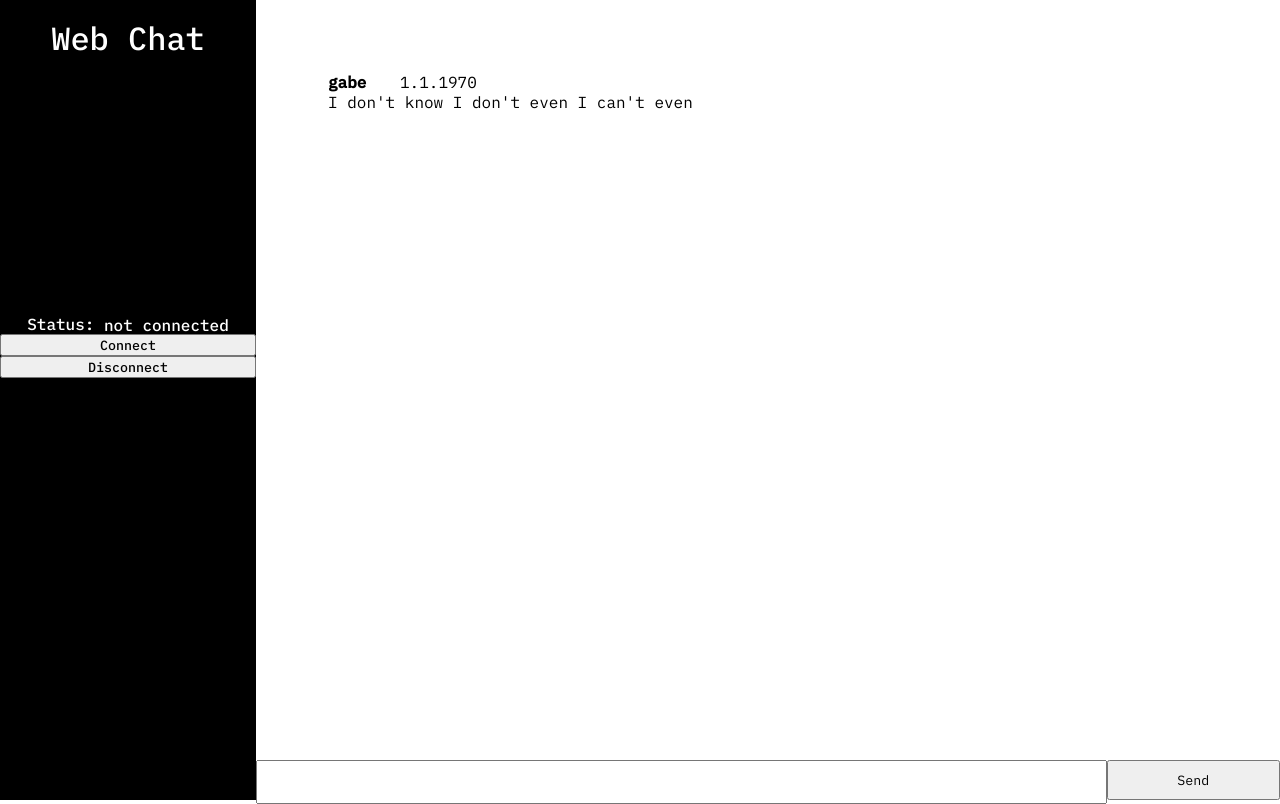
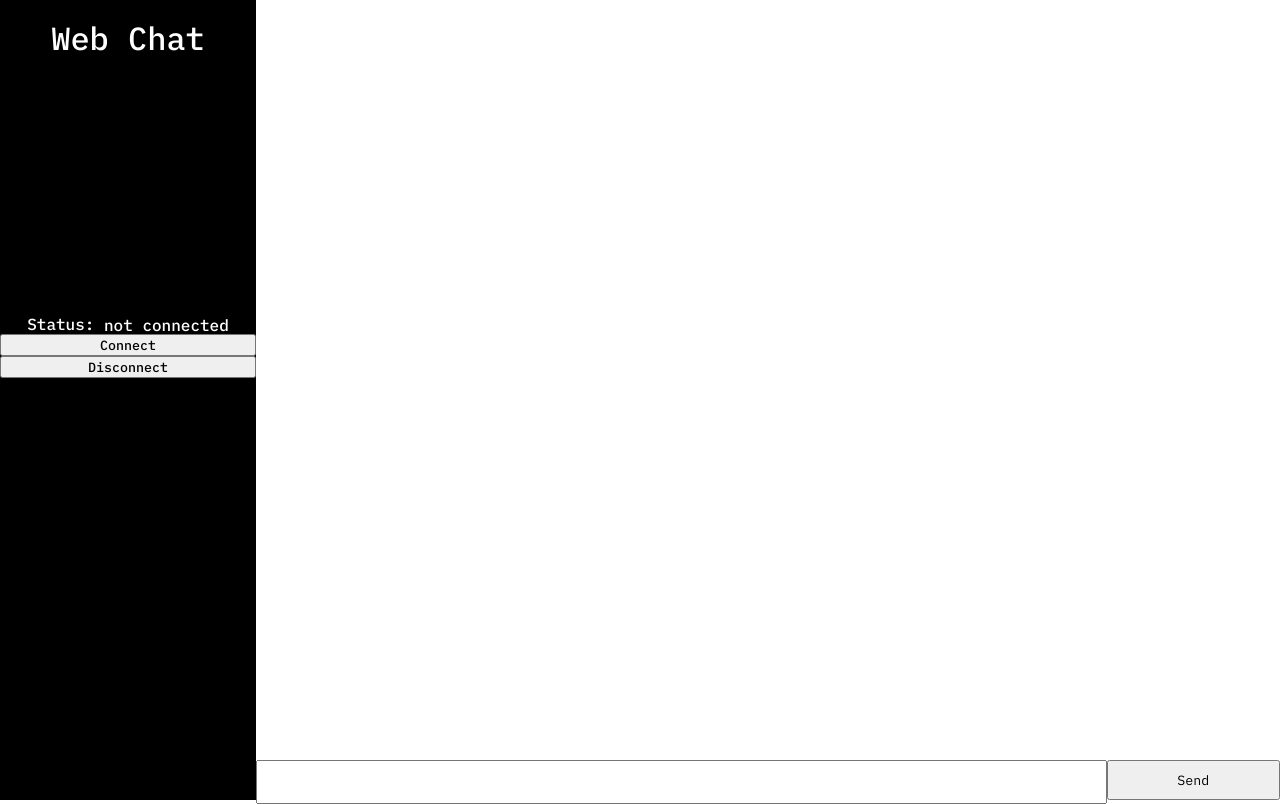
Before and after one commit to GabeeCoding/http-chat-app-test, a website: page public/index.html in a window 1280 px wide. Drawn offline with Linux system fonts and the light colour scheme.

Commit message:
Removed default message

```diff
--- a/public/index.html
+++ b/public/index.html
@@ -15,17 +15,6 @@
 		<div class="main">
 			<div class="screen">
 				<ul id="msgList">
-					<li>
-						<p>
-							<span class="bold username">gabe</span>
-							<span>1.1.1970</span>
-						</p>
-						<p class="messagecontent">
-							I don't know
-							I don't even
-							I can't even
-						</p>
-					</li>
 				</ul>
 			</div>
 			<div class="messageBox">
```
